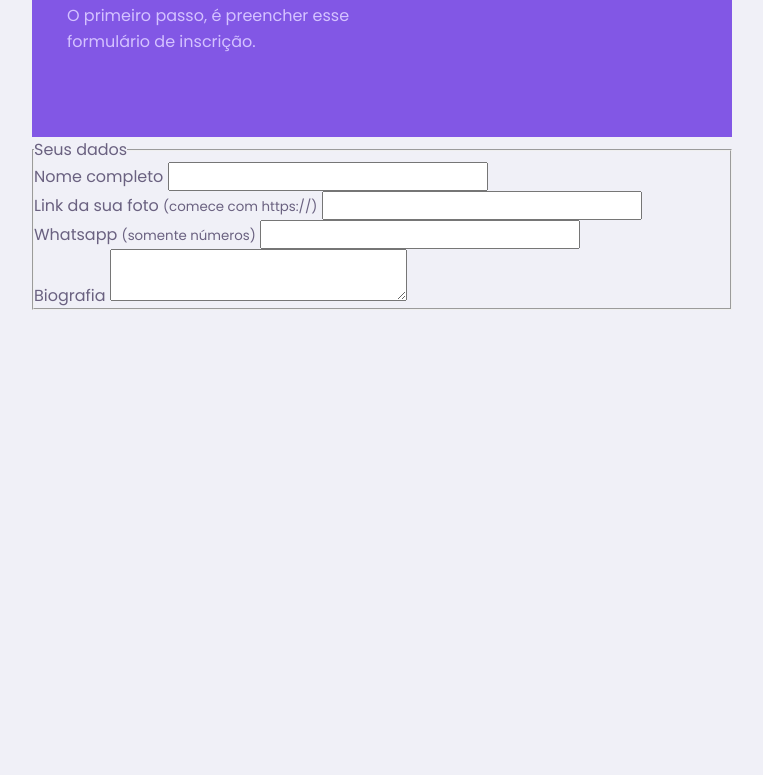
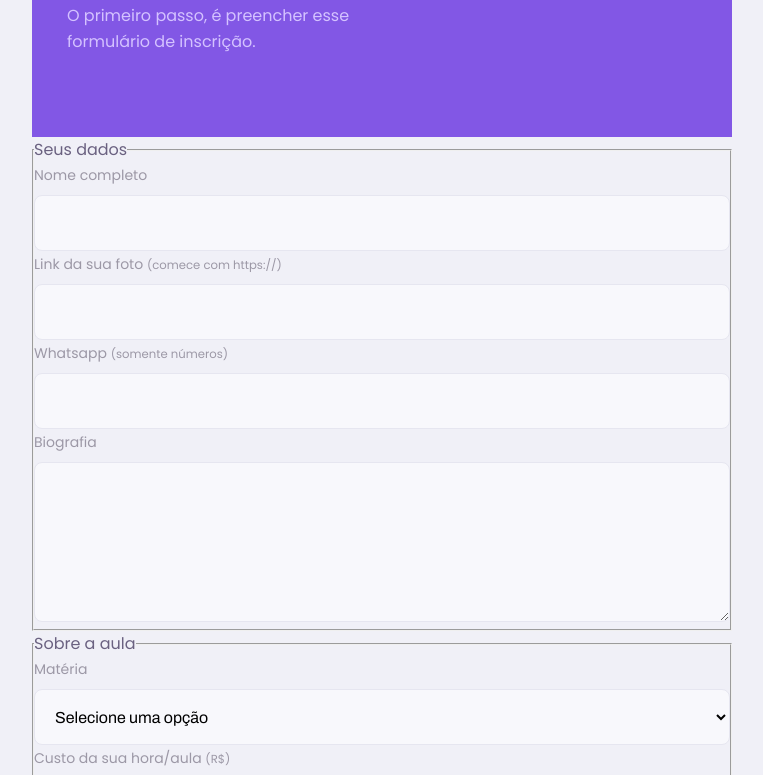
Before and after one commit to Albervan/nlw2020, a plain HTML site: page give-classes.html in a window 1280 px wide. Shown: the part 203-978 px from the top of the page, without its empty margins (258-1021 px from the left). Before the commit the page ends 800 px from the top, so only its background shows below. Drawn offline with Linux system fonts and the light colour scheme.

Commit message:
CriaÃ§Ã£o dos 2 primeiros grupos de dados

```diff
--- a/give-classes.html
+++ b/give-classes.html
@@ -8,6 +8,7 @@
 
     <link rel="stylesheet" href="/styles/main.css">
     <link rel="stylesheet" href="/styles/partials/header.css">
+    <link rel="stylesheet" href="/styles/partials/forms.css">
     <link rel="stylesheet" href="/styles/partials/page-give-classes.css">
 
     <link href="https://fonts.googleapis.com/css2?family=Archivo:wght@400;700&amp;family=Poppins:wght@400;600&amp;display=swap" rel="stylesheet">
@@ -62,6 +63,36 @@
                    </div>
 
                </fieldset>
+
+               <fieldset>
+                   <legend>Sobre a aula</legend>
+
+                   <div class="select-block">
+                       <label for="subject">Matéria</label>
+                       <select name="subject" id="subject" required>
+                           <option value="">Selecione uma opção</option>
+                           <option value="1">Artes</option>
+                           <option value="2">Biologia</option>
+                           <option value="3">Ciências</option>
+                           <option value="4">Educação física</option>
+                           <option value="5">Física</option>
+                           <option value="6">Geografia</option>
+                           <option value="7">História</option>
+                           <option value="8">Matemática</option>
+                           <option value="9">Português</option>
+                           <option value="10">Química</option>
+                       </select>
+                   </div>
+
+                   <div class="input-block">
+                       <label for="cost">
+                           Custo da sua hora/aula
+                           <small>(R$)</small>
+                        </label>
+                        <input type="number" name="cost" id="cost">
+                   </div>
+
+               </fieldset>
            </form>
         </main>
     </div>
```
